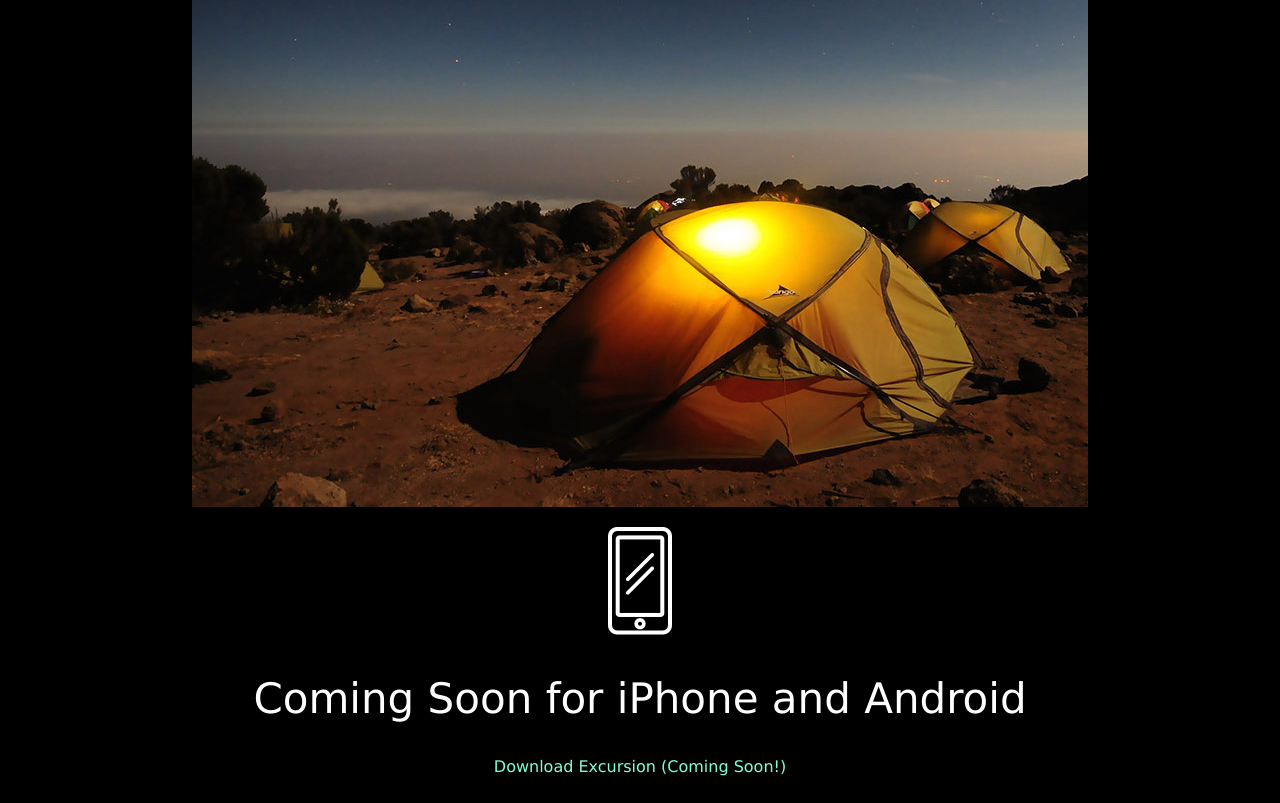
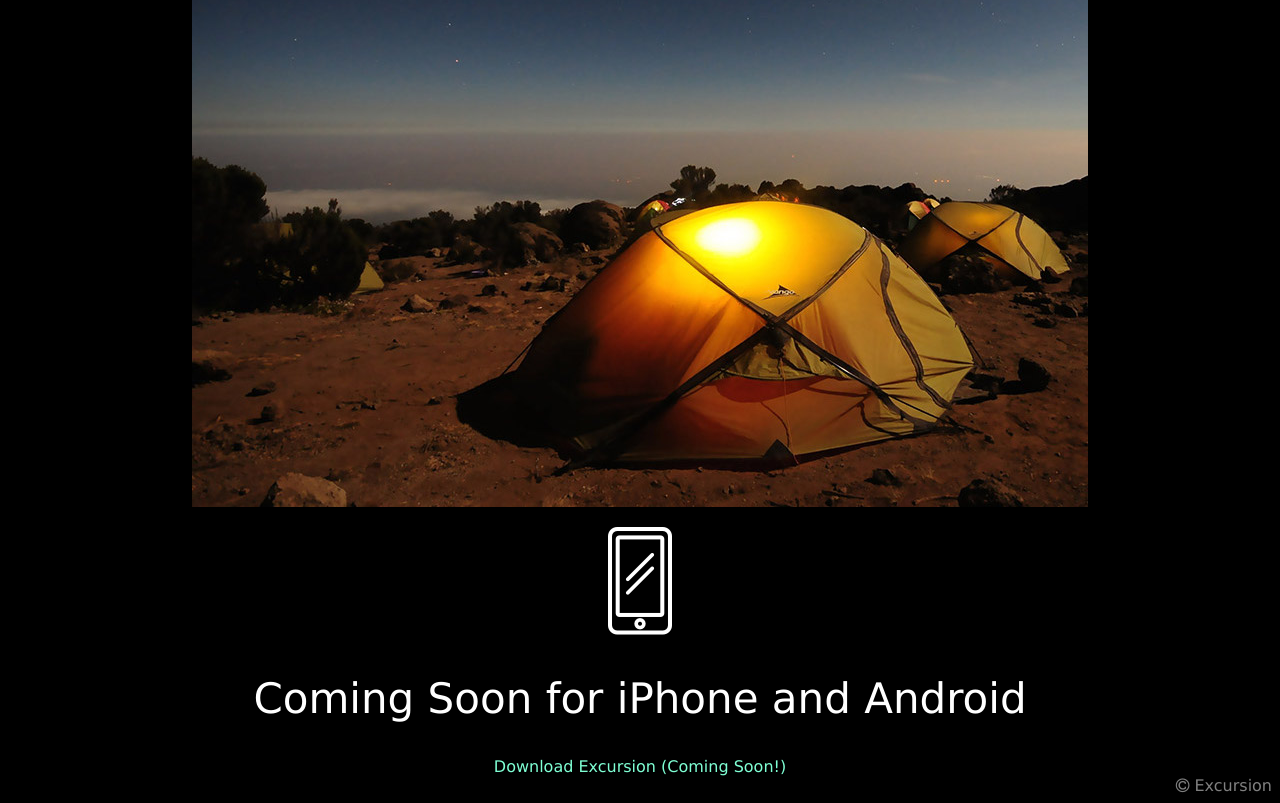
Before and after one commit to imnewtopython/excursion, a plain HTML site: page index.html in a window 1280 px wide. Shown: the part 498-1301 px from the top of the page. Drawn offline with Linux system fonts and the light colour scheme.

Commit message:
hopefully added css link

```diff
--- a/index.html
+++ b/index.html
@@ -2,6 +2,9 @@
 <html>
 <head>
     <link rel="stylesheet" type="text/css" href="resources/css/style.css">
+    <link rel="stylesheet" href="https://cdnjs.cloudflare.com/ajax/libs/font-awesome/4.7.0/css/font-awesome.min.css">
+
+
 </head>
     <header>
         <h1>Discover hidden places in the world around you </h1>
@@ -26,6 +29,6 @@
     <a>Download Excursion (Coming Soon!)</a>
 </body>
 <footer>
-    <i class="far fa-copyright"></i>
+    <i class="fa fa-copyright"></i> Excursion
 </footer>
 </html>
```
